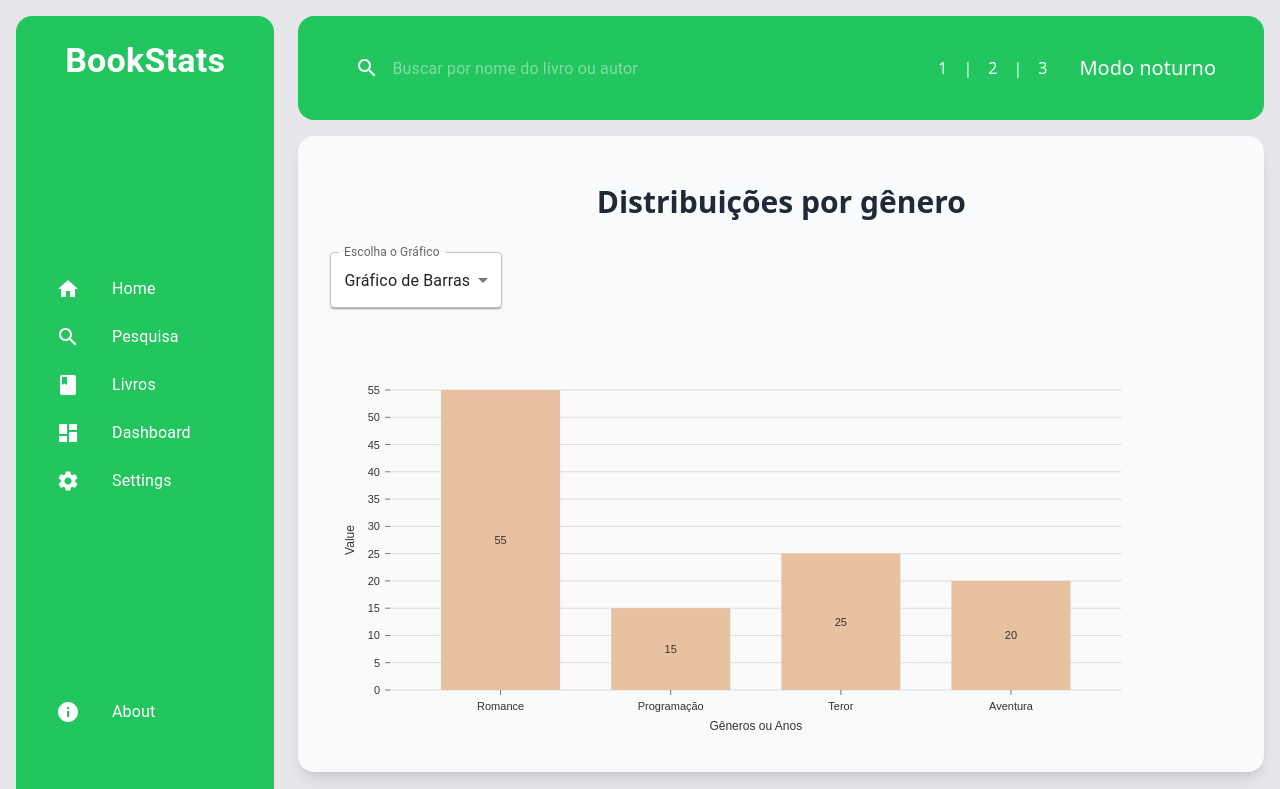
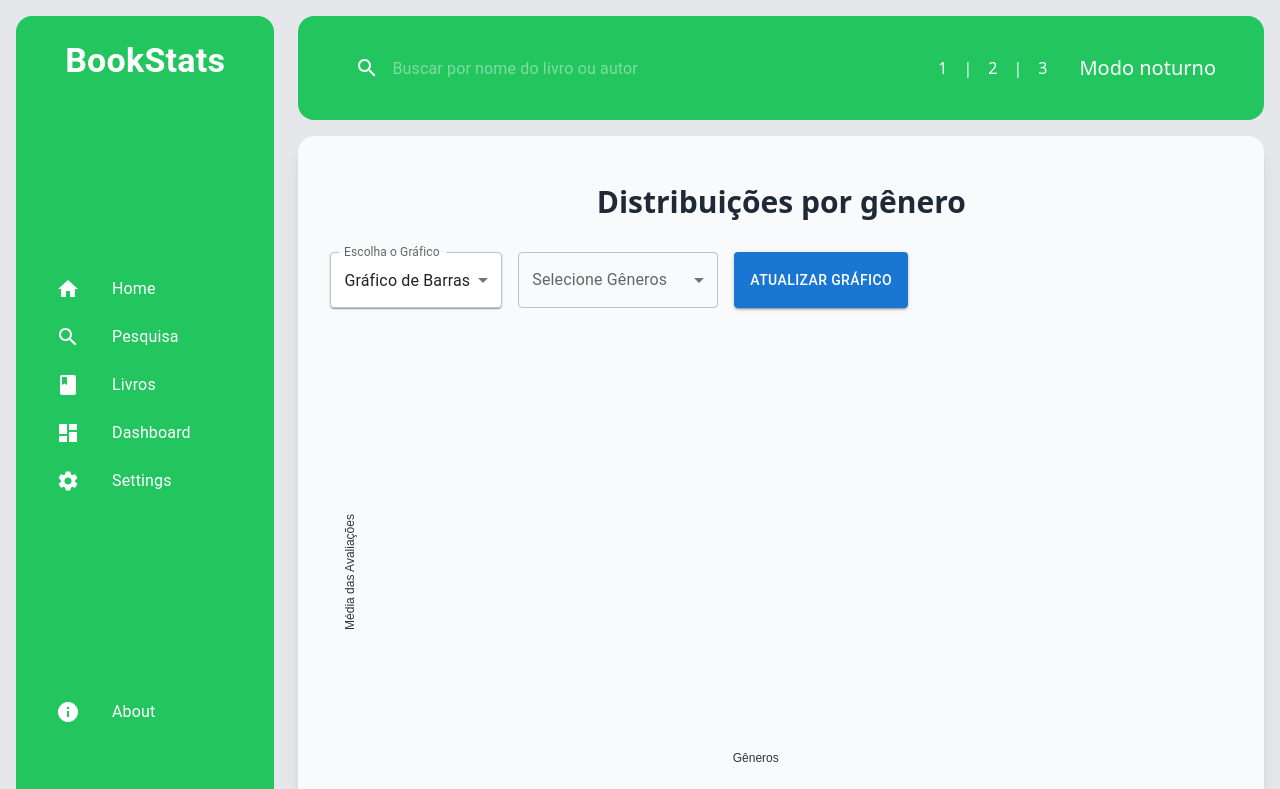
Before and after one commit to chicofgdl/bookstats, a React (Create React App) app in the folder bookstats/: page /dashboard in a window 1280 px wide. Shown: the top 789 px of the page. Built offline with nearby package versions, Linux system fonts and the light colour scheme.

Commit message:
feature(dashboard) Finaliza BarChart e PieChart
- Menu de seleção de tipo de gráfico (bar chat ou pie chart)
- Menu de seleção de gênero
- botão de atualizar gráfico
- gráficos funcionais consumindo dados da Google Books API

```diff
--- a/bookstats/src/components/Charts/BarChart/index.jsx
+++ b/bookstats/src/components/Charts/BarChart/index.jsx
@@ -1,5 +1,13 @@
 import React from 'react';
 import { ResponsiveBar } from '@nivo/bar';
+
+// Exemplo de dados para o gráfico de barras
+// const barData = [
+//     { genre: "Romance", value: 55 },
+//     { genre: "Programação", value: 15 },
+//     { genre: "Teror", value: 25 },
+//     { genre: "Aventura", value: 20 },
+// ];
 
 const BarChart = ({ data }) => {
     return (
@@ -17,7 +25,7 @@ const BarChart = ({ data }) => {
                     tickSize: 5,
                     tickPadding: 5,
                     tickRotation: 0,
-                    legend: 'Gêneros ou Anos',
+                    legend: 'Gêneros',
                     legendOffset: 36,
                     legendPosition: 'middle',
                 }}
@@ -25,10 +33,13 @@ const BarChart = ({ data }) => {
                     tickSize: 5,
                     tickPadding: 5,
                     tickRotation: 0,
-                    legend: 'Value',
+                    legend: 'Média das Avaliações',
                     legendOffset: -40,
                     legendPosition: 'middle',
                 }}
+                animate={true}
+                motionStiffness={90}
+                motionDamping={15}
             />
         </div>
     );
--- a/bookstats/src/components/Charts/PieChart/index.jsx
+++ b/bookstats/src/components/Charts/PieChart/index.jsx
@@ -1,5 +1,13 @@
 import React from 'react';
 import { ResponsivePie } from '@nivo/pie';
+
+// Exemplo de dados para o gráfico de pizza
+// const pieData = [
+//     { id: "Romance", label: "A", value: 55 },
+//     { id: "Programação", label: "A", value: 15 },
+//     { id: "Teror", label: "B", value: 25 },
+//     { id: "Aventura", label: "C", value: 20 },
+// ];
 
 const PieChart = ({ data }) => {
     return (
@@ -18,6 +26,15 @@ const PieChart = ({ data }) => {
                 enableArcLabels={true}
                 arcLinkLabel={(d) => `${d.id}`}
                 sortByValue={true}
+
+                radialLabelsSkipAngle={10}
+                radialLabelsTextColor="#333333"
+                radialLabelsLinkColor={{ from: "color" }}
+                sliceLabelsSkipAngle={10}
+                sliceLabelsTextColor="#333333"
+                animate={true}
+                motionStiffness={90}
+                motionDamping={15}
             />
         </div>
     );
--- a/bookstats/src/pages/Dashboard/index.jsx
+++ b/bookstats/src/pages/Dashboard/index.jsx
@@ -1,11 +1,10 @@
-import React, { useState, useEffect } from "react";
+import React, { useState } from "react";
 import Navbar from "../../components/Navbar";
 import Sidebar from "../../components/Sidebar";
 import BarChart from "../../components/Charts/BarChart";
 import PieChart from "../../components/Charts/PieChart";
 import LineChart from "../../components/Charts/LineChart";
 import {
-    Autocomplete,
     Select,
     MenuItem,
     FormControl,
@@ -16,29 +15,18 @@ import {
 } from "@mui/material";
 import dayjs from "dayjs"; // Biblioteca para manipulação de datas
 
-const barData = [
-    { genre: "Romance", value: 55 },
-    { genre: "Programação", value: 15 },
-    { genre: "Teror", value: 25 },
-    { genre: "Aventura", value: 20 },
-];
 
-const pieData = [
-    { id: "Romance", label: "A", value: 55 },
-    { id: "Programação", label: "A", value: 15 },
-    { id: "Teror", label: "B", value: 25 },
-    { id: "Aventura", label: "C", value: 20 },
-];
 
 // Defina o intervalo de anos que você quer mostrar (exemplo de 1900 a 2100)
 // const yearRange = Array.from({ length: 2101 - 1900 }, (_, index) => 1900 + index);
-
 
 export default function Dashboard() {
     const [chartType, setChartType] = useState("bar"); // Estado para controlar o tipo de gráfico da análise de Distribuições por gênero
     const [selectedGenres, setSelectedGenres] = useState([]); // Gêneros selecionados pelo usuário
     const [startDate, setStartDate] = useState(""); // Data de início para o gráfico
     const [endDate, setEndDate] = useState(""); // Data de fim para o gráfico
+    const [barChartData, setBarChartData] = useState([]);
+    const [pieChartData, setPieChartData] = useState([]);
     const [lineData, setLineData] = useState([]); // Dados do gráfico de linha
 
     const availableGenres = [
@@ -69,14 +57,6 @@ export default function Dashboard() {
         "Technology",
         "Travel",
     ];
-    // const availableGenres = [
-    //     "Romance",
-    //     "Ficção",
-    //     "Suspense",
-    //     "Mistério",
-    //     "Poesia",
-    //     "Aventura",
-    // ];
 
     // Função para atualizar o tipo de gráfico
     const handleChange = (event) => {
@@ -90,6 +70,39 @@ export default function Dashboard() {
 
     const handleGenreChange = (event) => {
         setSelectedGenres(event.target.value);
+    };
+
+    const fetchChartData = async () => {
+        if (selectedGenres.length === 0) return;
+
+        try {
+            const fetchGenreRatingData = async (genre) => {
+                const url = `https://www.googleapis.com/books/v1/volumes?q=subject:${genre}&startIndex=0&maxResults=40&key=${process.env.REACT_APP_GOOGLE_BOOKS_API_KEY}`;
+                const response = await fetch(url);
+                const data = await response.json();
+
+                let totalRating = 0;
+                let ratingCount = 0;
+
+                data.items.forEach((item) => {
+                    const { averageRating } = item.volumeInfo;
+                    if (averageRating) {
+                        totalRating += averageRating;
+                        ratingCount += 1;
+                    }
+                });
+
+                const avgRating = ratingCount ? totalRating / ratingCount : 0;
+                return { genre, value: avgRating };
+            };
+
+            const chartData = await Promise.all(selectedGenres.map(fetchGenreRatingData));
+            setBarChartData(chartData);
+            setPieChartData(chartData.map((data) => ({ id: data.genre, label: data.genre, value: data.value })));
+
+        } catch (error) {
+            console.error("Erro ao buscar dados para o gráfico:", error);
+        }
     };
 
     const fetchLineData = async () => {
@@ -120,7 +133,10 @@ export default function Dashboard() {
                         const year = dayjs(publishedDate).year();
 
                         // Verificação se o ano está dentro do intervalo desejado
-                        if (year >= parseInt(startDate) && year <= parseInt(endDate)) {
+                        if (
+                            year >= parseInt(startDate) &&
+                            year <= parseInt(endDate)
+                        ) {
                             if (!yearlyAverages[year]) {
                                 yearlyAverages[year] = { total: 0, count: 0 };
                             }
@@ -168,14 +184,18 @@ export default function Dashboard() {
                 const unifiedGenreData = [];
 
                 // Para cada ano no intervalo de anos, verifica se o gênero tem dados para esse ano
-                Array.from(allYears).sort((a, b) => parseInt(a) - parseInt(b)).forEach((year) => {
-                    const dataPoint = genreData.data.find((point) => point.x === year);
+                Array.from(allYears)
+                    .sort((a, b) => parseInt(a) - parseInt(b))
+                    .forEach((year) => {
+                        const dataPoint = genreData.data.find(
+                            (point) => point.x === year
+                        );
 
-                    unifiedGenreData.push({
-                        x: year,
-                        y: dataPoint ? dataPoint.y : 0,
+                        unifiedGenreData.push({
+                            x: year,
+                            y: dataPoint ? dataPoint.y : 0,
+                        });
                     });
-                });
 
                 return {
                     ...genreData,
@@ -186,11 +206,12 @@ export default function Dashboard() {
             setLineData(unifiedData);
             console.log(unifiedData);
         } catch (error) {
-            console.error("Erro ao buscar dados para o gráfico de linha:", error);
+            console.error(
+                "Erro ao buscar dados para o gráfico de linha:",
+                error
+            );
         }
     };
-
-
 
     return (
         <div className="p-4 bg-gray-200 flex flex-row gap-6 w-full h-full">
@@ -204,6 +225,7 @@ export default function Dashboard() {
                     </h1>
 
                     {/* Seletor de gráfico */}
+                    <Box sx={{ display: "flex", gap: 2, mb: 4 }}>
                     <FormControl sx={{ mb: 4 }}>
                         <InputLabel>Escolha o Gráfico</InputLabel>
                         <Select
@@ -226,7 +248,16 @@ export default function Dashboard() {
                             <MenuItem value="pie">Gráfico de Pizza</MenuItem>
                         </Select>
                     </FormControl>
-
+                    <FormControl sx={{ minWidth: 200, mb: 4 }}>
+                        <InputLabel>Selecione Gêneros</InputLabel>
+                        <Select multiple value={selectedGenres} onChange={handleGenreChange} renderValue={(selected) => selected.join(", ")}>
+                            {availableGenres.map((genre) => (
+                                <MenuItem key={genre} value={genre}>{genre}</MenuItem>
+                            ))}
+                        </Select>
+                    </FormControl>
+                    <Button variant="contained" onClick={fetchChartData} sx={{height:56}}>Atualizar Gráfico</Button>
+                    </Box>
                     <Box
                         sx={{
                             width: "100%",
@@ -234,8 +265,8 @@ export default function Dashboard() {
                             position: "relative",
                         }}
                     >
-                        {chartType === "bar" && <BarChart data={barData} />}
-                        {chartType === "pie" && <PieChart data={pieData} />}
+                        {chartType === "bar" && <BarChart data={barChartData} />}
+                        {chartType === "pie" && <PieChart data={pieChartData} />}
                     </Box>
                 </div>
                 {/* Gráfico de linha */}
```
